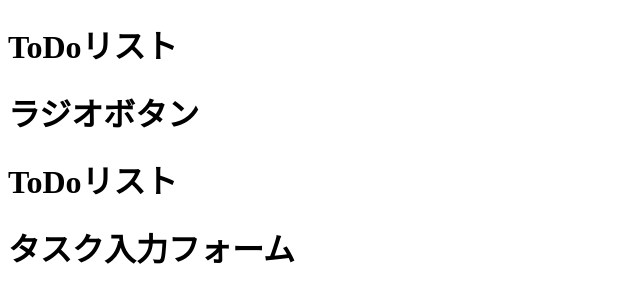
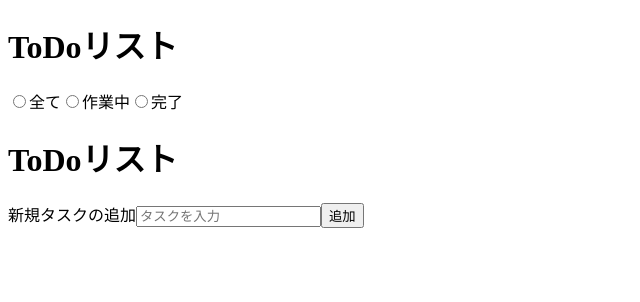
Before and after one commit to KeitaTaniuchi/react-todolist, a React (Create React App) app: page / in a window 1280 px wide. Shown: the top 302 px of the page, without its empty margins (0-640 px from the left). Built offline with nearby package versions, Linux system fonts and the light colour scheme.

Commit message:
ラジオボタンとタスク入力フォームのHTML部分を記述

```diff
--- a/src/components/RadioButton.tsx
+++ b/src/components/RadioButton.tsx
@@ -1,7 +1,32 @@
 import React from 'react';
 
 const RadioButton = () => {
-  return <h1>ラジオボタン</h1>;
+  const radioButtonOptionList = [
+    {
+      label: '全て',
+      value: 'all',
+    },
+    {
+      label: '作業中',
+      value: 'inWork',
+    },
+    {
+      label: '完了',
+      value: 'completed',
+    },
+  ];
+  return (
+    <form>
+      {radioButtonOptionList.map((radioButtonOption, index) => {
+        return (
+          <label key={index}>
+            <input type='radio' name='status' value={radioButtonOption.value} />
+            {radioButtonOption.label}
+          </label>
+        );
+      })}
+    </form>
+  );
 };
 
 export default RadioButton;
--- a/src/components/TaskInputForm.tsx
+++ b/src/components/TaskInputForm.tsx
@@ -1,7 +1,13 @@
 import React from 'react';
 
 const TaskInputForm = () => {
-  return <h1>タスク入力フォーム</h1>;
+  return (
+    <form>
+      <label htmlFor='new-task'>新規タスクの追加</label>
+      <input type='text' id='new-task' name='new-task' placeholder='タスクを入力'></input>
+      <button type='button'>追加</button>
+    </form>
+  );
 };
 
 export default TaskInputForm;
```
